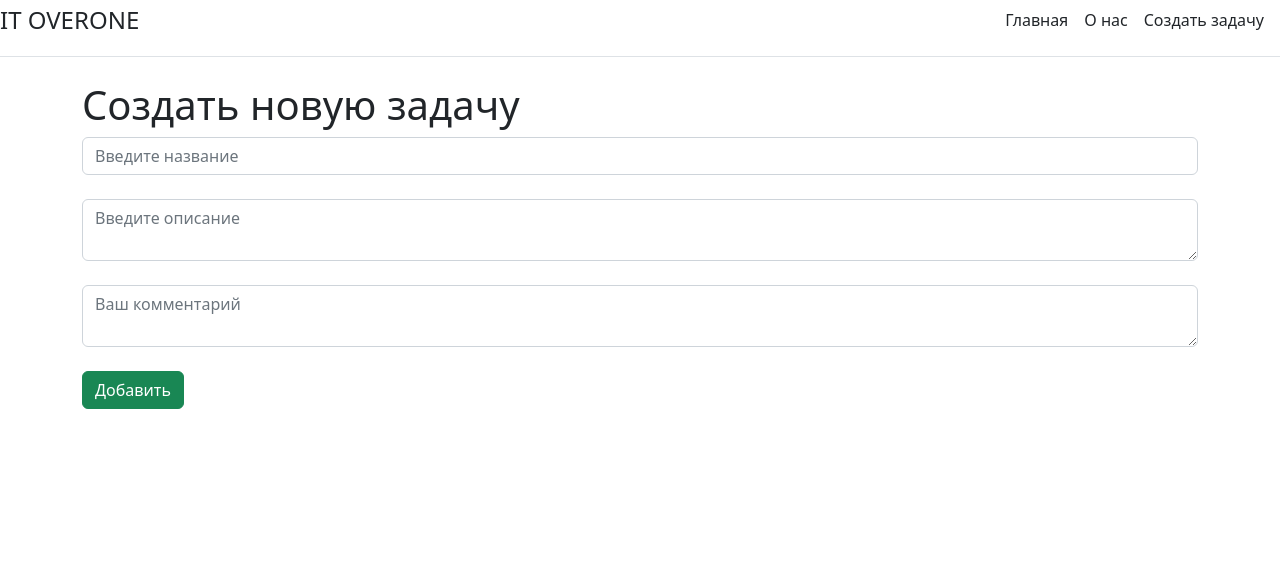
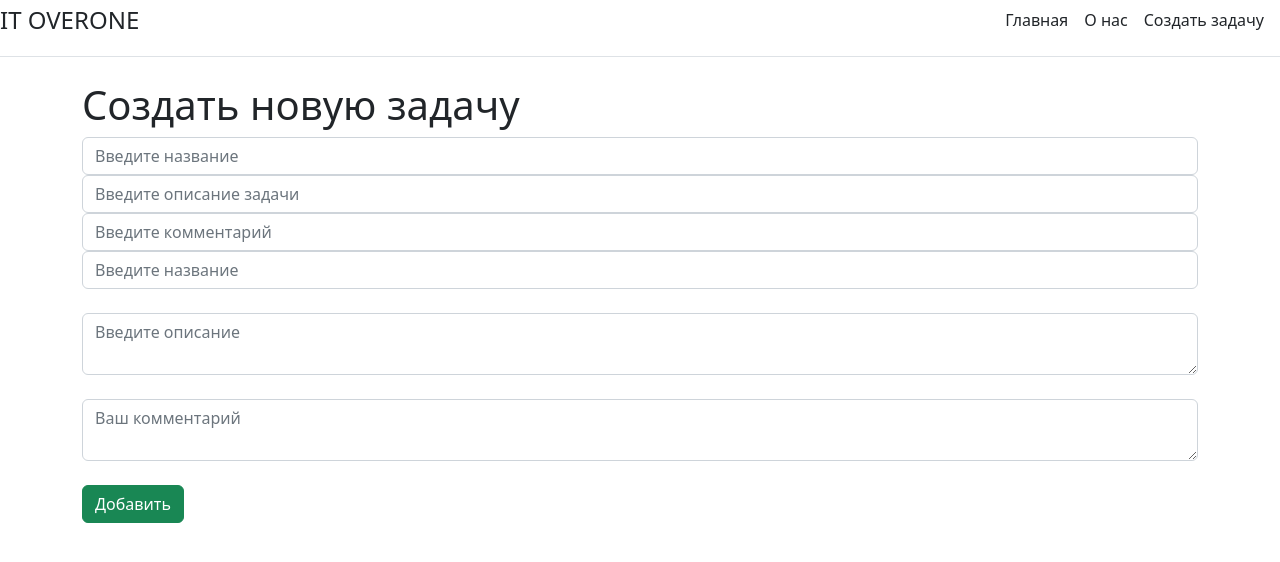
Before and after one commit to Anzhelika007/Website_tasks, a Django app: page /create in a window 1280 px wide. Shown: the top 562 px of the page. Run offline with Django 4.2, Linux system fonts and the light colour scheme.

Commit message:
task is to transfer the working field

```diff
--- a/Website_tasks/main/forms.py
+++ b/Website_tasks/main/forms.py
@@ -1,8 +1,11 @@
 from .models import Task
-from django.forms import ModelForm
+from django.forms import ModelForm, widgets, TextInput
 
 
 class TaskForm(ModelForm):
     class Meta:
         model = Task
-        fields =["title", "task", "comment"]
+        fields = ["title", "task", "comment"]
+        widgets = {"title": TextInput(attrs={'class': 'form-control', 'placeholder': 'Введите название'}),
+                   "task": TextInput(attrs={'class': 'form-control', 'placeholder': 'Введите описание задачи'}),
+                   "comment": TextInput(attrs={'class': 'form-control', 'placeholder': 'Введите комментарий'})}
--- a/Website_tasks/main/templates/main/create.html
+++ b/Website_tasks/main/templates/main/create.html
@@ -8,6 +8,9 @@
     <h1>Создать новую задачу</h1>
     <form method="POST">
         {% csrf_token %}
+        {{ form.title }}
+        {{ form.task }}
+        {{ form.comment }}
       <input type="text" placeholder="Введите название" class="form-control"><br>
       <textarea type="text" placeholder="Введите описание" class="form-control"></textarea><br>
       <textarea type="text" placeholder="Ваш комментарий" class="form-control"></textarea><br>
```
